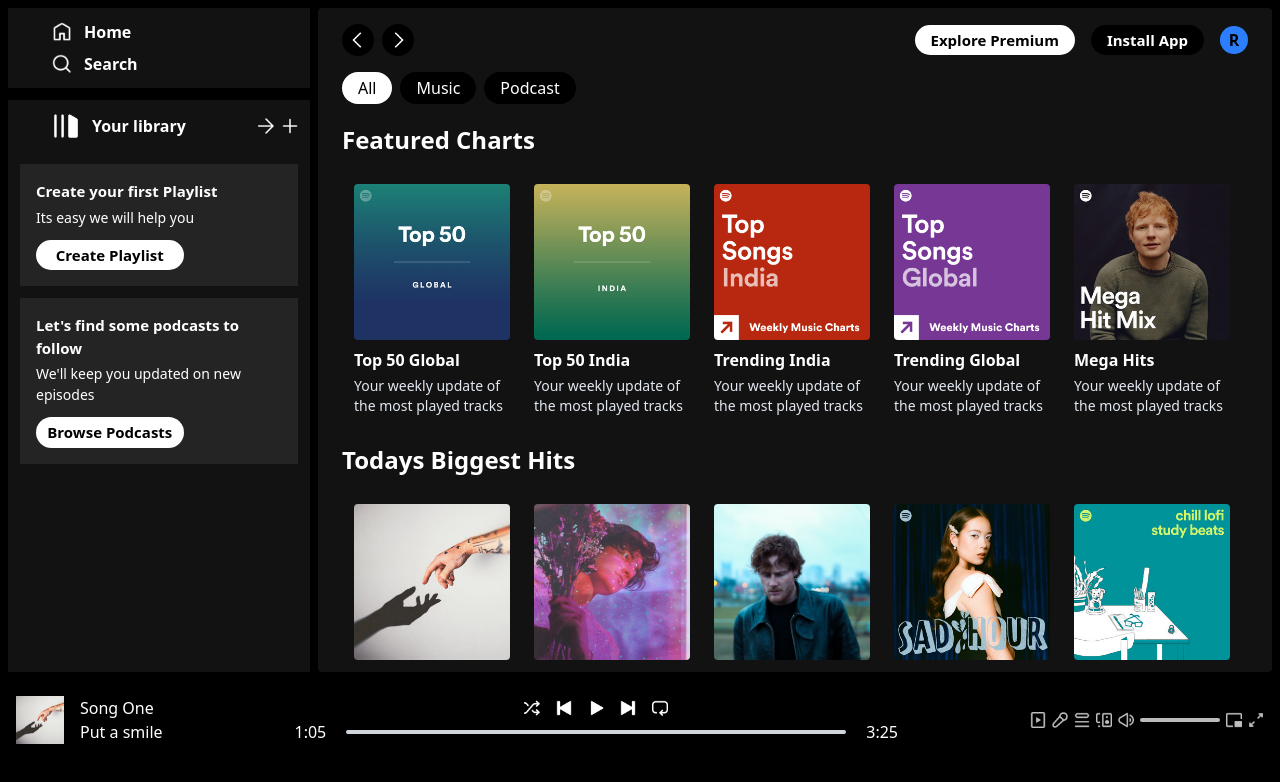
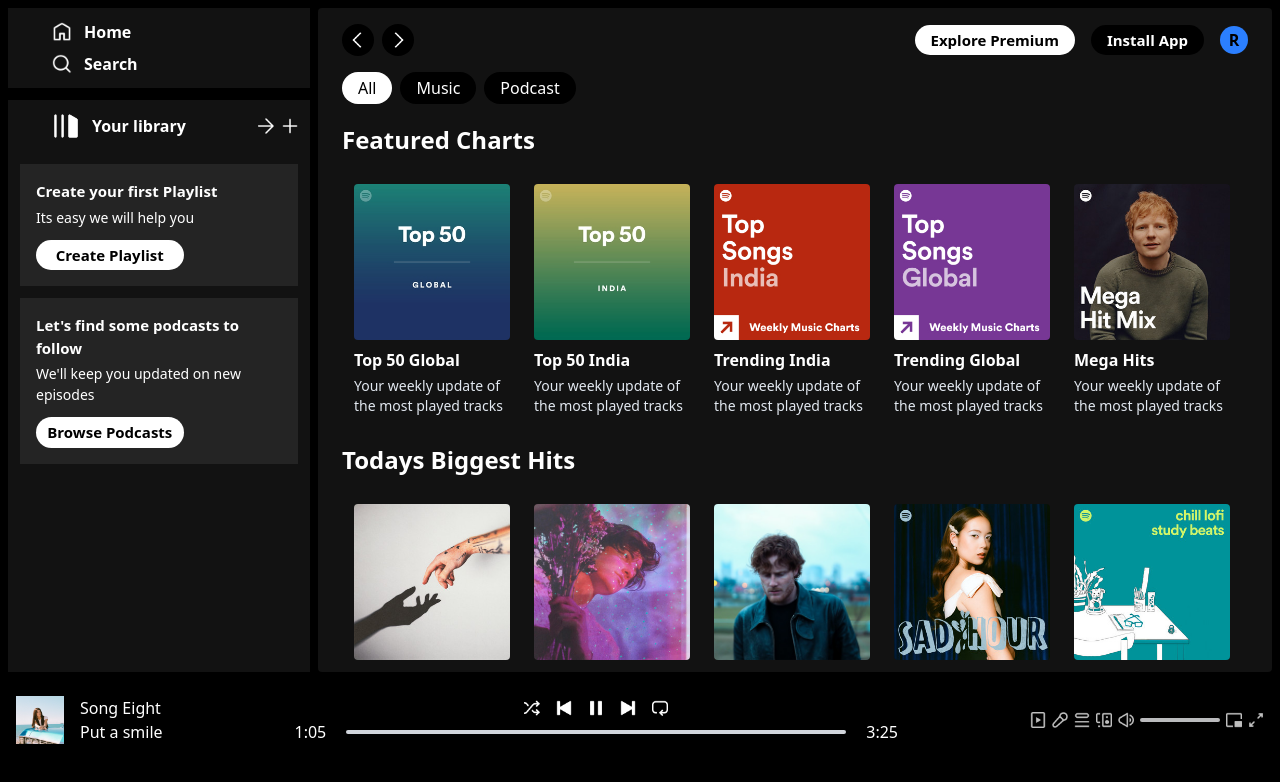
Before and after one commit to rinchukenz/spotify-clone, a React (Vite) app: page / in a window 1280 px wide. Both pictures are taken after a click on the picture 564 px from the left and 708 px from the top of the page. Shown: the top 782 px of the page. Built offline with nearby package versions, Linux system fonts and the light colour scheme.

Commit message:
added functionality to player component and song component

```diff
--- a/src/App.jsx
+++ b/src/App.jsx
@@ -1,9 +1,13 @@
-import React from 'react'
+import React, { useContext } from 'react'
 import Sidebar from './Components/Sidebar'
 import Player from './Components/Player'
 import Display from './Components/Display'
+import { PlayerContext } from './Context/PlayerContext'
 
 function App() {
+
+  const {audioRef,track} = useContext(PlayerContext);
+
   return (
     <div className="h-screen bg-black">
       <div className="h-[85%] flex">
@@ -11,6 +15,7 @@
         <Display />
       </div>
       <Player />
+      <audio ref={audioRef} src={track.file} preload='auto'></audio>
     </div>
   )
 }
--- a/src/Components/DisplayAlbum.jsx
+++ b/src/Components/DisplayAlbum.jsx
@@ -1,12 +1,15 @@
-import React from 'react'
+import React, { useContext } from 'react'
 import Navbar from './Navbar'
 import { useParams } from 'react-router-dom'
 import { albumsData, assets, songsData } from '../assets/assets';
+import { PlayerContext } from '../Context/PlayerContext';
 
 function DisplayAlbum() {
 
     const {id} = useParams();
     const albumdata = albumsData[id];
+
+    const {playWithId} = useContext(PlayerContext);
 
 
   return (
@@ -38,7 +41,7 @@
       {
         songsData.map((item,index)=>{
             return(
-                <div key={index} className="grid grid-cols-3 sm:grid-cols-4 gap-2.5 p-2 items-center text-[#a7a7a7] hover:bg-[#ffffff2b] cursor-pointer">
+                <div onClick={()=>playWithId(item.id)} key={index} className="grid grid-cols-3 sm:grid-cols-4 gap-2.5 p-2 items-center text-[#a7a7a7] hover:bg-[#ffffff2b] cursor-pointer">
                     <p className='text-white'>
                         <b className='mr-4 text-[#a7a7a7]'>{index+1}</b>
                         <img className='inline w-10 mr-5' src={item.image} alt="" />
--- a/src/Components/Player.jsx
+++ b/src/Components/Player.jsx
@@ -1,28 +1,36 @@
-import React from 'react'
-import { assets, songsData } from '../assets/assets'
+import React, { useContext } from 'react'
+import { assets,} from '../assets/assets'
+import { PlayerContext } from '../Context/PlayerContext'
 
 function Player() {
+
+  const {seekBar,seekBg,play,pause,playStatus,track,next,prev} = useContext(PlayerContext);
+
   return (
     <div className='Player h-[5%] bg-black flex justify-between items-center text-white px-4 mt-5'>
       <div className="Left hidden lg:flex items-center gap-4">
-        <img className='w-12' src={songsData[0].image} alt="" />
+        <img className='w-12' src={track.image} alt="" />
         <div className="song-name">
-          <p>{songsData[0].name}</p>
-          <p className='font-light'>{songsData[0].desc.slice(0,12)}</p>
+          <p>{track.name}</p>
+          <p className='font-light'>{track.desc.slice(0,12)}</p>
         </div>
       </div>
       <div className="Center flex flex-col items-center gap-1 m-auto">
         <div className="flex gap-4">
           <img className='w-4 cursor-pointer' src={assets.shuffle_icon} alt="" />
-          <img className='w-4 cursor-pointer' src={assets.prev_icon} alt="" />
-          <img className='w-4 cursor-pointer' src={assets.play_icon} alt="" />
-          <img className='w-4 cursor-pointer' src={assets.next_icon} alt="" />
+          <img onClick={prev} className='w-4 cursor-pointer' src={assets.prev_icon} alt="" />
+          {
+            playStatus ?
+            <img onClick={pause} className='w-4 cursor-pointer' src={assets.pause_icon} alt="" />
+            : <img onClick={play} className='w-4 cursor-pointer' src={assets.play_icon} alt="" />
+          }
+          <img onClick={next} className='w-4 cursor-pointer' src={assets.next_icon} alt="" />
           <img className='w-4 cursor-pointer' src={assets.loop_icon} alt="" />
         </div>
         <div className="Seekbar flex items-center gap-5">
           <p>1:05</p>
-          <div className="w-[50vw] max-w-[500px] bg-gray-300 rounded-full cursor-pointer">
-            <hr className='h-1 border-none w-0 bg-green-800 rounded-full' />
+          <div ref={seekBg} className="w-[50vw] max-w-[500px] bg-gray-300 rounded-full cursor-pointer">
+            <hr ref={seekBar} className='h-1 border-none w-0 bg-green-800 rounded-full' />
           </div>
           <p>3:25</p>
         </div>
--- a/src/Components/SongItem.jsx
+++ b/src/Components/SongItem.jsx
@@ -1,8 +1,12 @@
-import React from 'react'
+import React, { useContext } from 'react'
+import { PlayerContext } from '../Context/PlayerContext'
 
 function SongItem({name, image, desc, id}) {
+
+  const {playWithId} = useContext(PlayerContext);
+
   return (
-    <div className='Songitem min-w-[180px] p-2 px-3 cursor-pointer hover:bg-[#ffffff26]'>
+    <div onClick={()=>playWithId(id)} className='Songitem min-w-[180px] p-2 px-3 cursor-pointer hover:bg-[#ffffff26]'>
         <img className='rounded' src={image} alt="" />
         <p className='font-bold mt-2 mb-1'>{name}</p>
         <p className='text-slate-200 text-sm'>{desc}</p>
--- /dev/null
+++ b/src/Context/PlayerContext.jsx
@@ -0,0 +1,85 @@
+import { createContext, useRef, useState } from "react";
+import { songsData } from "../assets/assets";
+
+export const PlayerContext = createContext();
+
+const PlayerContextProvider = (props) =>{
+
+    const audioRef = useRef();
+    const seekBg = useRef();
+    const seekBar = useRef();
+
+    const [track,setTrack] = useState(songsData[0]);
+    const [playStatus,setPlayStatus] = useState(false);
+    const [time,setTime] = useState({
+        currentTime:{
+            second:0,
+            minute:0
+        },
+        totalTime:{
+            second:0,
+            minute:0
+        }
+    })
+
+    const play = () =>{
+        audioRef.current.play();
+        setPlayStatus(true);
+    }
+
+    const pause = () =>{
+        audioRef.current.pause();
+        setPlayStatus(false);
+    }
+
+    const playWithId = async (id) =>{
+        await setTrack(songsData[id]);
+        await audioRef.current.play();
+        setPlayStatus(true);
+    }
+
+    const prev = async () =>{
+        if(track.id > 0){
+            await setTrack(songsData[track.id - 1])
+            await audioRef.current.play();
+            setPlayStatus(true);
+        }
+        else{
+            await setTrack(songsData[songsData.length - 1])
+            await audioRef.current.play();
+            setPlayStatus(true);
+        }
+    }
+
+    const next = async () =>{
+        if(track.id < songsData.length - 1){
+            await setTrack(songsData[track.id + 1])
+            await audioRef.current.play();
+            setPlayStatus(true);
+        }
+        else{
+            await setTrack(songsData[0])
+            await audioRef.current.play();
+            setPlayStatus(true);
+        }
+    }
+
+    const contextValue = {
+        audioRef,
+        seekBar,
+        seekBg,
+        track,setTrack,
+        playStatus,setPlayStatus,
+        time,setTime,
+        play,pause,
+        playWithId,
+        next,prev,
+    }
+
+    return (
+        <PlayerContext.Provider value={contextValue}>
+            {props.children}
+        </PlayerContext.Provider>
+    )
+}
+ export default PlayerContextProvider;
--- a/src/main.jsx
+++ b/src/main.jsx
@@ -3,11 +3,14 @@
 import './index.css'
 import App from './App.jsx'
 import {BrowserRouter} from 'react-router-dom'
+import PlayerContextProvider from './Context/PlayerContext.jsx'
 
 createRoot(document.getElementById('root')).render(
   <StrictMode>
     <BrowserRouter>
-    <App />
+      <PlayerContextProvider>
+        <App />
+      </PlayerContextProvider>
     </BrowserRouter>
   </StrictMode>,
 )
```
